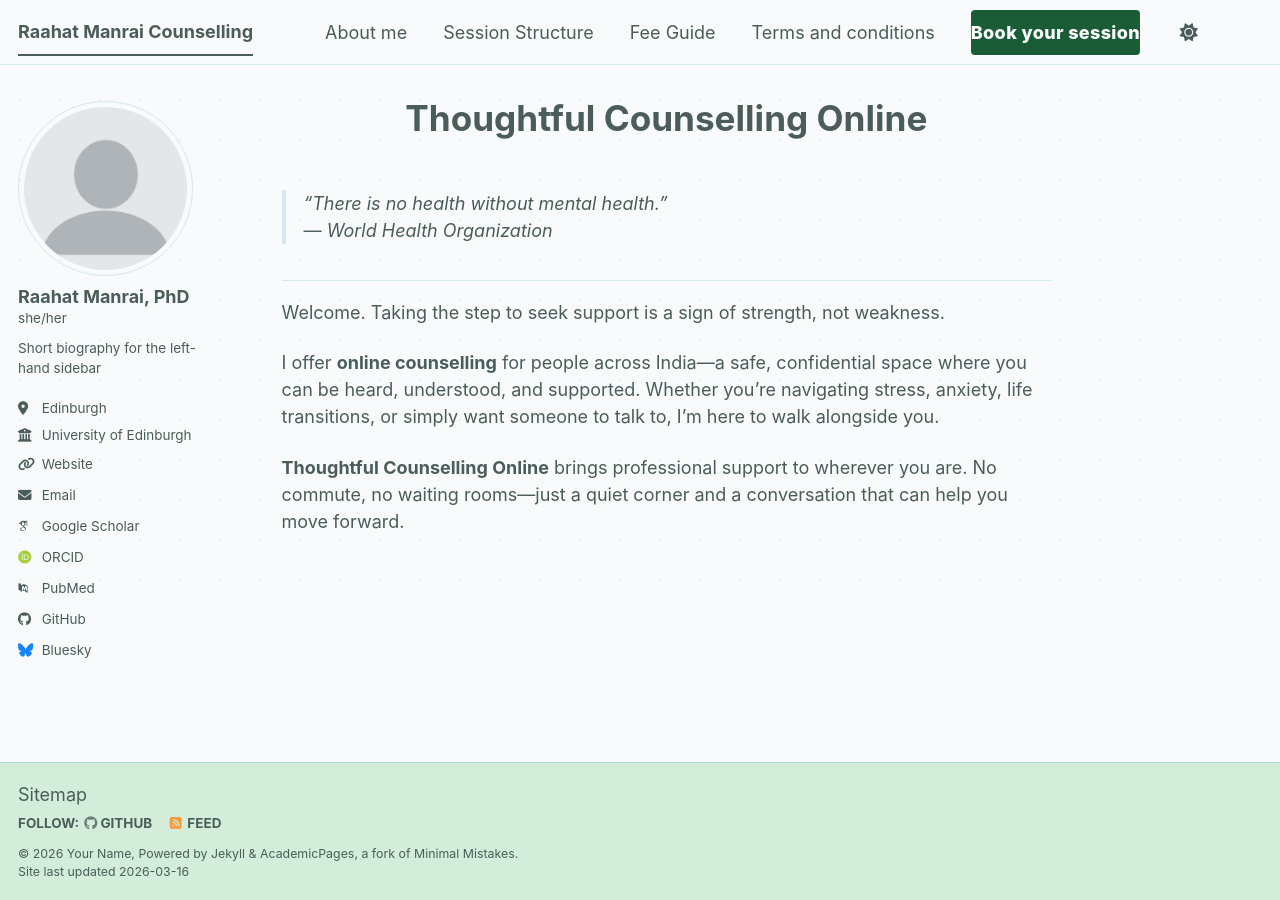
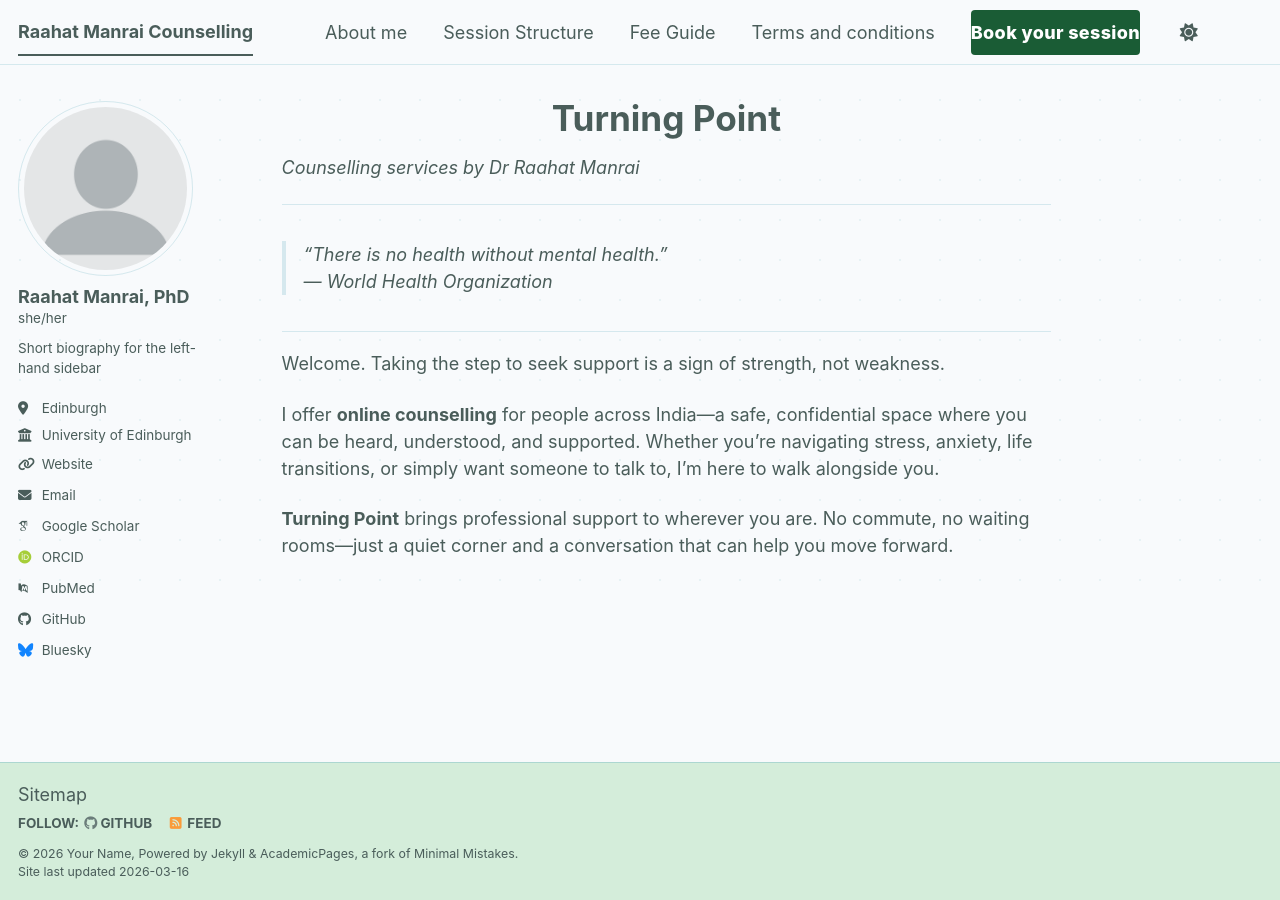
Before and after one commit to RaahatManrai/RaahatManrai.github.io, a Jekyll site: the page built from _pages/about.md, in a window 1280 px wide. Built offline with Jekyll 4.4.1, drawn with Linux system fonts in a browser that asks for light colours; some web fonts are replaced; a script bundle is joined from its source files by our own code; library files that are not in the unit come from our copies.

Commit message:
changed main heading v2

```diff
--- a/_pages/about.md
+++ b/_pages/about.md
@@ -1,9 +1,13 @@
 ---
 permalink: /
-title: "Thoughtful Counselling Online"
+title: "Turning Point"
 author_profile: true
 redirect_from:
   - /about.html
+---
+
+*Counselling services by Dr Raahat Manrai*
+
 ---
 
 > "There is no health without mental health."
@@ -15,4 +19,4 @@ Welcome. Taking the step to seek support is a sign of strength, not weakness.
 
 I offer **online counselling** for people across India—a safe, confidential space where you can be heard, understood, and supported. Whether you're navigating stress, anxiety, life transitions, or simply want someone to talk to, I'm here to walk alongside you.
 
-**Thoughtful Counselling Online** brings professional support to wherever you are. No commute, no waiting rooms—just a quiet corner and a conversation that can help you move forward.
+**Turning Point** brings professional support to wherever you are. No commute, no waiting rooms—just a quiet corner and a conversation that can help you move forward.
```
